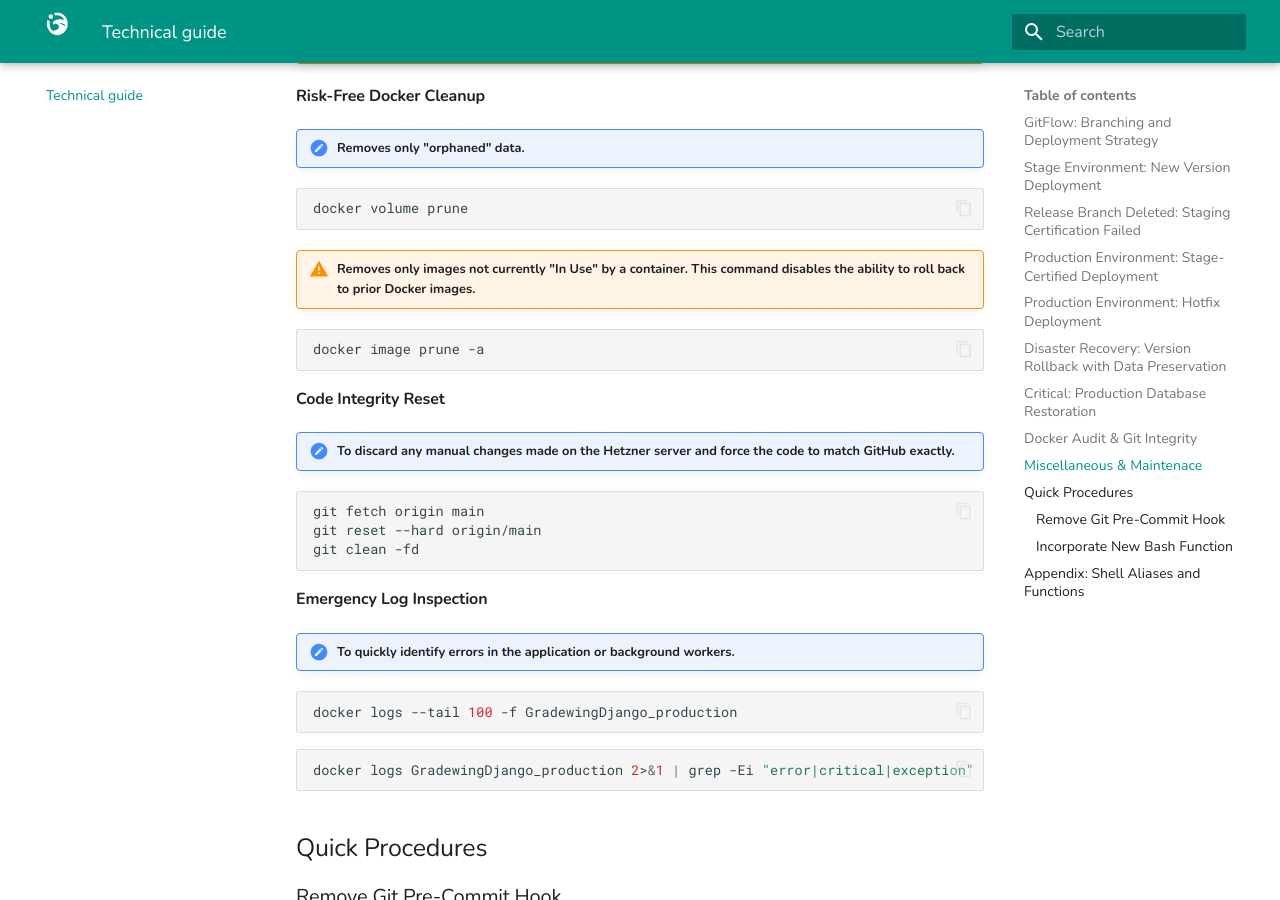
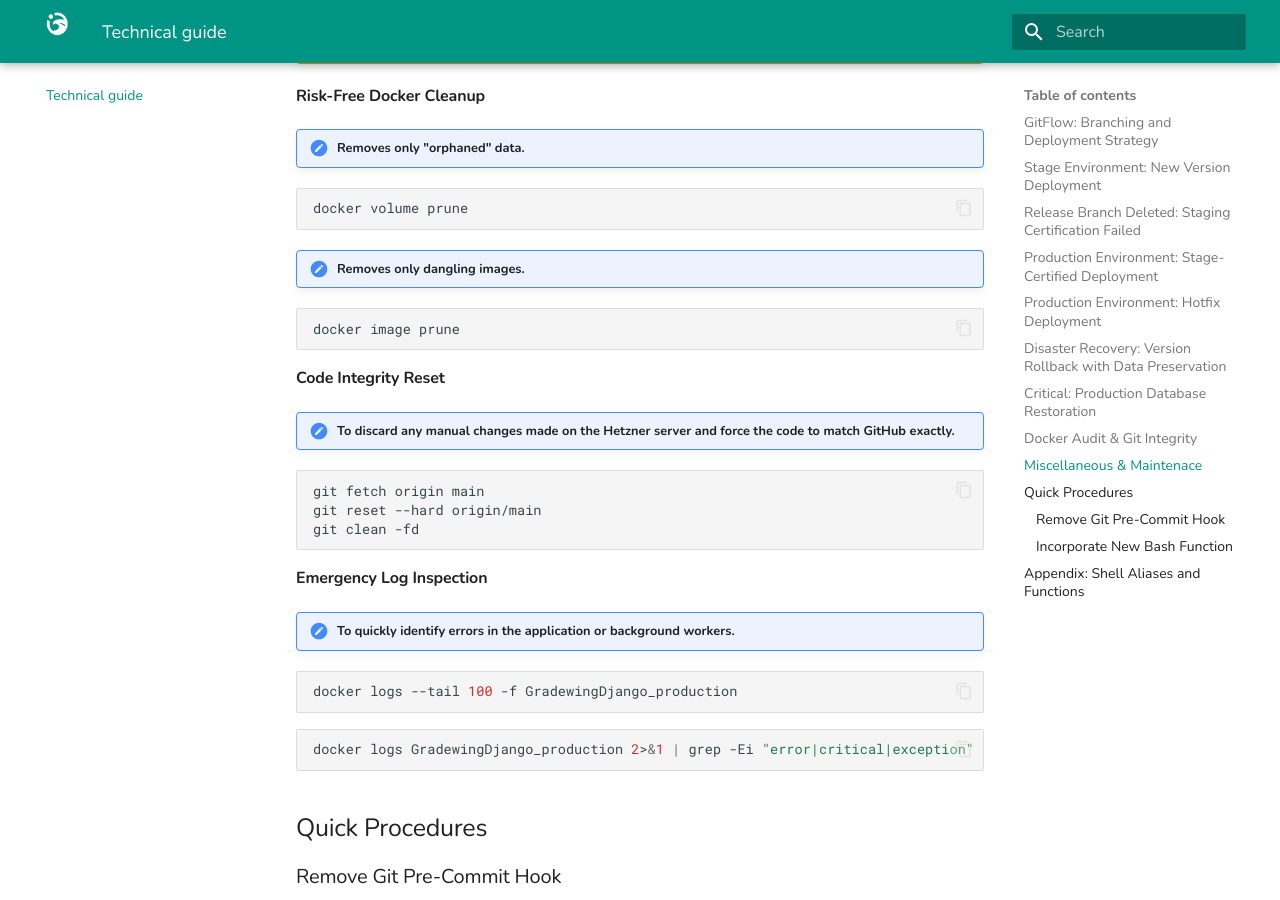
Before and after one commit to pablopenlop/gradewing_guide, an MkDocs documentation site: the page built from docs/other.md, in a window 1280 px wide and 900 px high, scrolled down 14705 px. Built offline with MkDocs 1.6.1 and Material for MkDocs 9.7.7, drawn with Linux system fonts in a browser that asks for light colours.

Commit message:
Update other.md

````diff
--- a/docs/other.md
+++ b/docs/other.md
@@ -616,9 +616,9 @@ source ~/.bashrc
 ```bash
 docker volume prune
 ```
-!!! warning "Removes only images not currently "In Use" by a container. This command disables the ability to roll back to prior Docker images."
+!!! note "Removes only dangling images."
 ```bash
-docker image prune -a
+docker image prune
 ```
 
 #### Code Integrity Reset
````
